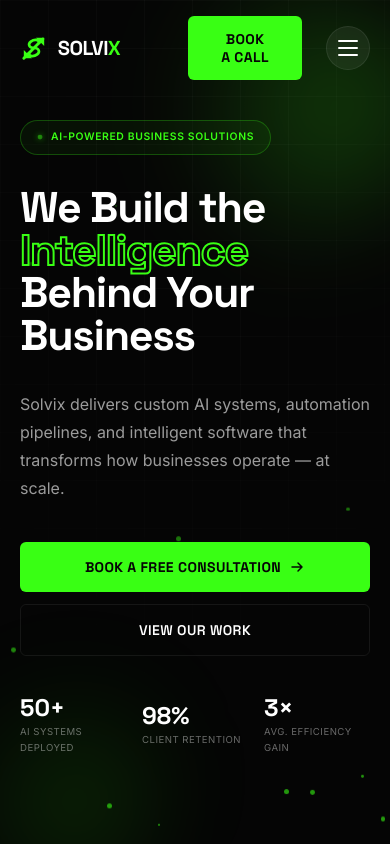
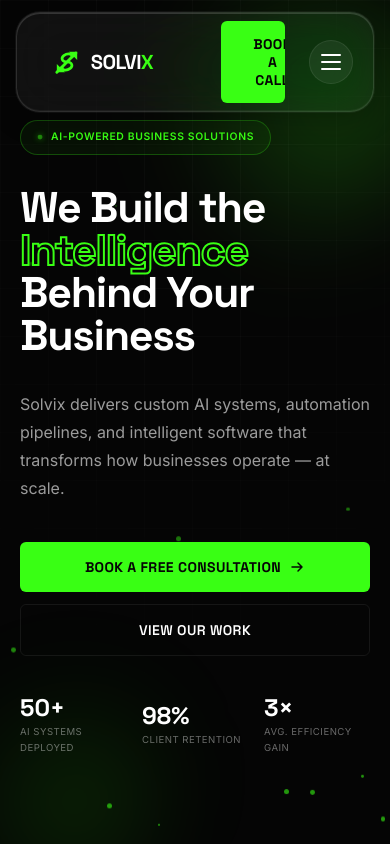
Before and after one commit to OmarTDS/Solvix-website, a React (Vite) app: page / in a window 390 px wide. Shown: the top 844 px of the page. Built offline with nearby package versions, Linux system fonts and the light colour scheme.

Commit message:
Update Navbar.css

```diff
--- a/src/components/Navbar/Navbar.css
+++ b/src/components/Navbar/Navbar.css
@@ -4,40 +4,37 @@
 
 .navbar {
   position: fixed;
-  top: 0;
-  left: 0;
-  right: 0;
+  top: 12px;
+  left: 50%;
+  transform: translateX(-50%);
+  width: calc(100% - 48px);
+  max-width: 900px;
   z-index: 1000;
+  background: rgba(255, 255, 255, 0.05);
+  backdrop-filter: blur(24px) saturate(180%);
+  -webkit-backdrop-filter: blur(24px) saturate(180%);
+  border: 1px solid rgba(255, 255, 255, 0.12);
+  border-radius: 9999px;
+  box-shadow: 0 4px 30px rgba(0, 0, 0, 0.3),
+              0 0 0 1px rgba(255, 255, 255, 0.06),
+              inset 0 1px 0 rgba(255, 255, 255, 0.15),
+              inset 0 -1px 0 rgba(255, 255, 255, 0.05);
+  padding-block: 0.5rem;
+  padding-inline: 0.75rem;
   transition: background var(--dur-normal) var(--ease-out),
               border-color var(--dur-normal) var(--ease-out),
               box-shadow var(--dur-normal) var(--ease-out),
-              padding var(--dur-normal) var(--ease-out),
-              top var(--dur-normal) var(--ease-out),
-              left var(--dur-normal) var(--ease-out),
-              right var(--dur-normal) var(--ease-out),
-              border-radius var(--dur-normal) var(--ease-out),
-              margin var(--dur-normal) var(--ease-out);
-  padding-block: 1rem;
+              padding var(--dur-normal) var(--ease-out);
 }
 
 .navbar--scrolled {
-  top: 12px;
-  left: 50%;
-  right: auto;
-  transform: translateX(-50%);
-  width: calc(100% - 48px);
-  max-width: 900px;
-  background: rgba(5, 5, 5, 0.55);
-  backdrop-filter: blur(28px) saturate(180%);
-  -webkit-backdrop-filter: blur(28px) saturate(180%);
-  border: 1px solid rgba(255, 255, 255, 0.08);
-  border-radius: 9999px;
-  box-shadow: 0 4px 30px rgba(0, 0, 0, 0.5),
-              0 0 0 1px rgba(255, 255, 255, 0.04),
-              inset 0 1px 0 rgba(255, 255, 255, 0.07),
-              inset 0 -1px 0 rgba(255, 255, 255, 0.03);
+  background: rgba(255, 255, 255, 0.07);
+  border-color: rgba(255, 255, 255, 0.15);
+  box-shadow: 0 8px 40px rgba(0, 0, 0, 0.4),
+              0 0 0 1px rgba(255, 255, 255, 0.08),
+              inset 0 1px 0 rgba(255, 255, 255, 0.18),
+              inset 0 -1px 0 rgba(255, 255, 255, 0.06);
   padding-block: 0.5rem;
-  padding-inline: 0.75rem;
 }
 
 .navbar__inner {
@@ -114,7 +111,7 @@
   gap: 5px;
   width: 44px;
   height: 44px;
-  border-radius: var(--radius-sm);
+  border-radius: 9999px;
   background: rgba(255, 255, 255, 0.06);
   border: 1px solid rgba(255, 255, 255, 0.08);
   padding: 0;
@@ -170,13 +167,13 @@
   right: 8px;
   z-index: 999;
   /* Glass panel */
-  background: rgba(5, 5, 5, 0.85);
+  background: rgba(255, 255, 255, 0.06);
   backdrop-filter: blur(32px) saturate(180%);
   -webkit-backdrop-filter: blur(32px) saturate(180%);
-  border: 1px solid rgba(255, 255, 255, 0.08);
+  border: 1px solid rgba(255, 255, 255, 0.12);
   border-radius: 24px;
-  box-shadow: 0 20px 60px rgba(0, 0, 0, 0.7),
-              inset 0 1px 0 rgba(255, 255, 255, 0.06);
+  box-shadow: 0 20px 60px rgba(0, 0, 0, 0.5),
+              inset 0 1px 0 rgba(255, 255, 255, 0.12);
   /* Hidden state */
   max-height: 0;
   overflow: hidden;
@@ -304,10 +301,9 @@
   /* Show hamburger */
   .navbar__hamburger {
     display: flex;
-    border-radius: 9999px;
   }
 
-  .navbar--scrolled {
+  .navbar {
     width: calc(100% - 32px);
     border-radius: 24px;
     padding-inline: 1rem;
@@ -331,7 +327,7 @@
     font-size: var(--fs-lg);
   }
 
-  .navbar--scrolled {
+  .navbar {
     width: calc(100% - 24px);
     border-radius: 20px;
   }
```
